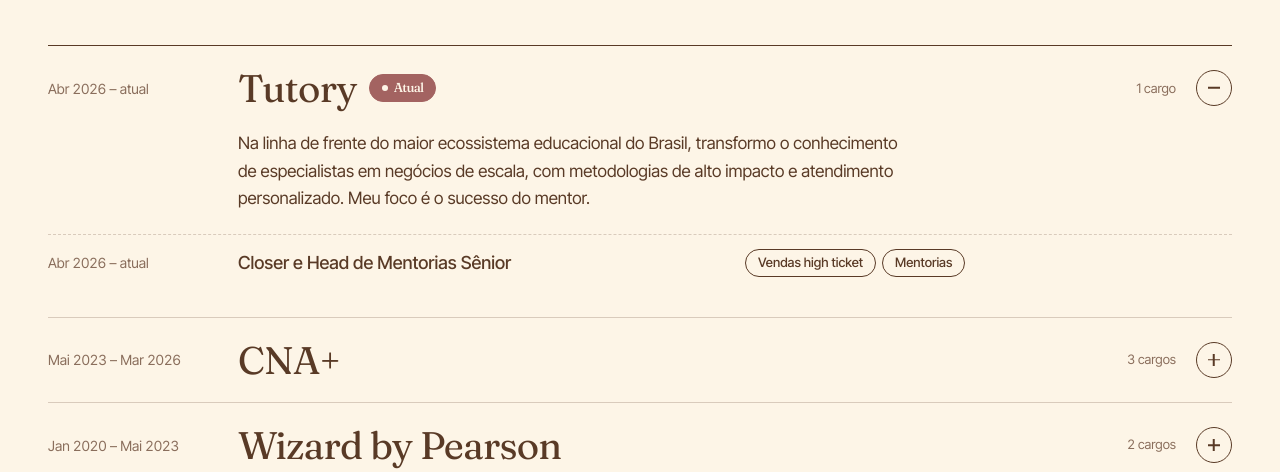
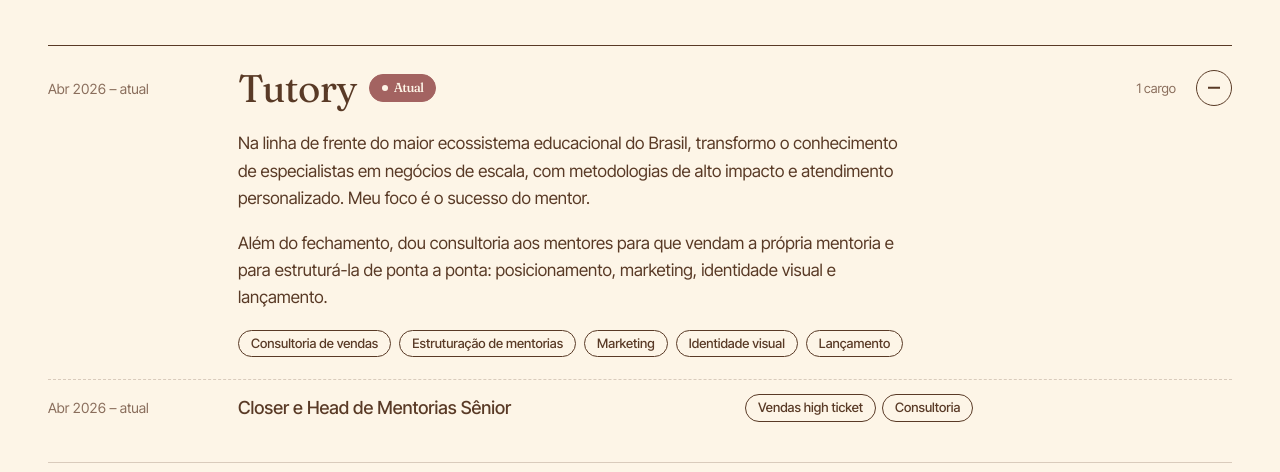
Before and after one commit to annydiasportfolio/annydiasportfolio.github.io, a plain HTML site: page index.html in a window 1280 px wide. Shown: the part 3069-3541 px from the top of the page. Drawn offline with Linux system fonts and the light colour scheme.

Commit message:
Adiciona consultoria a mentores na Tutory
Co-Authored-By: Claude Opus 5.5 <noreply@anthropic.com>
Claude-Session: https://claude.ai/code/session_01AZpuWmbUBDndDSJETDf95F

```diff
--- a/index.html
+++ b/index.html
@@ -346,9 +346,11 @@ footer{padding-block:clamp(48px,7vw,96px) clamp(28px,4vw,40px)}
       <div class="jobs">
         <details class="job" id="job-tutory" open>
           <summary><span class="when">Abr 2026 – atual</span><span class="co">Tutory <span class="pill rose"><span class="dot"></span>Atual</span></span><span class="jcount">1 cargo</span><span class="plus" aria-hidden="true"></span></summary>
-          <div class="job-body"><div class="job-desc"><p>Na linha de frente do maior ecossistema educacional do Brasil, transformo o conhecimento de especialistas em negócios de escala, com metodologias de alto impacto e atendimento personalizado. Meu foco é o sucesso do mentor.</p></div></div>
+          <div class="job-body"><div class="job-desc"><p>Na linha de frente do maior ecossistema educacional do Brasil, transformo o conhecimento de especialistas em negócios de escala, com metodologias de alto impacto e atendimento personalizado. Meu foco é o sucesso do mentor.</p>
+            <p>Além do fechamento, dou consultoria aos mentores para que vendam a própria mentoria e para estruturá-la de ponta a ponta: posicionamento, marketing, identidade visual e lançamento.</p>
+            <div class="tags"><span class="pill">Consultoria de vendas</span><span class="pill">Estruturação de mentorias</span><span class="pill">Marketing</span><span class="pill">Identidade visual</span><span class="pill">Lançamento</span></div></div></div>
           <ul class="roles">
-            <li><span class="rp">Abr 2026 – atual</span><span class="rt">Closer e Head de Mentorias Sênior</span><span class="tags"><span class="pill">Vendas high ticket</span><span class="pill">Mentorias</span></span></li>
+            <li><span class="rp">Abr 2026 – atual</span><span class="rt">Closer e Head de Mentorias Sênior</span><span class="tags"><span class="pill">Vendas high ticket</span><span class="pill">Consultoria</span></span></li>
           </ul>
         </details>
         <details class="job" id="job-cna">
```
